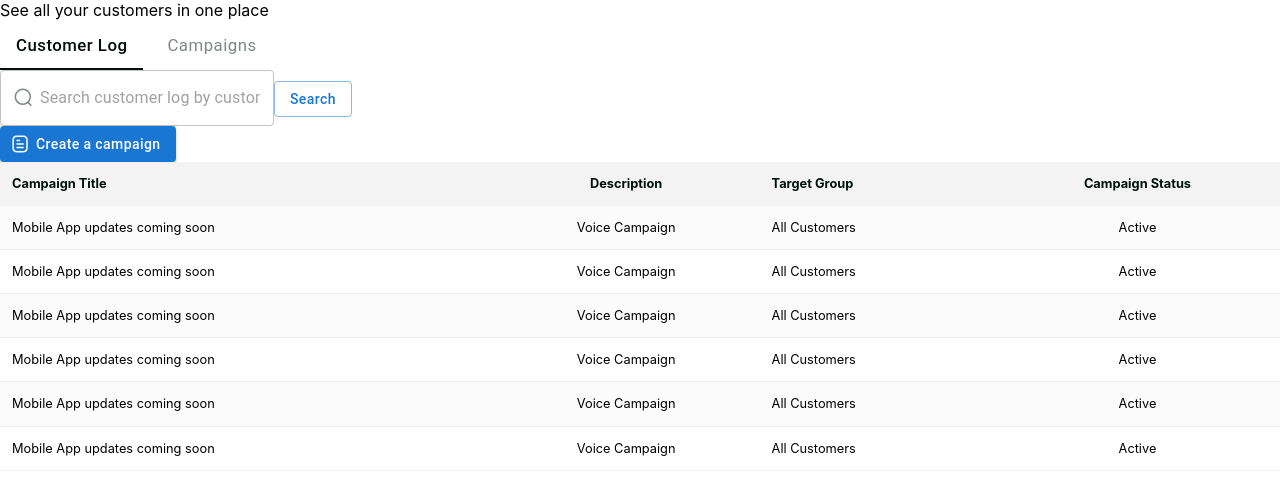
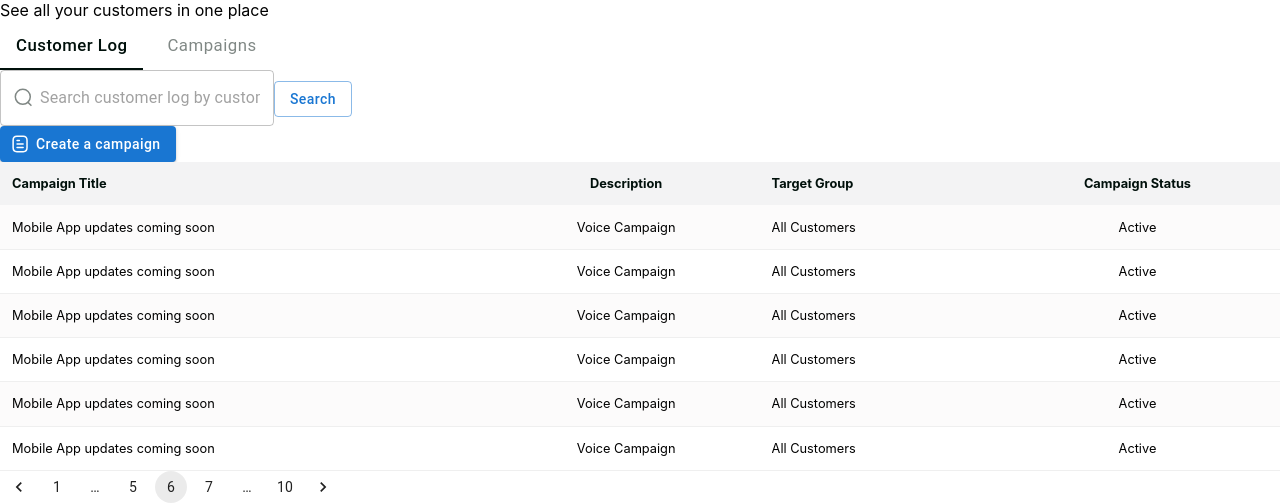
Before and after one commit to tcrz/Vibr-UI-Test, a React (Vite) app: page / in a window 1280 px wide. Shown: the part 310-813 px from the top of the page. Built offline with nearby package versions, Linux system fonts and the light colour scheme.

Commit message:
pagination + layout sizing

```diff
--- a/src/pages/Customers/Customers.tsx
+++ b/src/pages/Customers/Customers.tsx
@@ -3,7 +3,7 @@ import Heading from "../../components/Heading";
 import Tabs from "@mui/material/Tabs";
 import Tab from "@mui/material/Tab";
 import { styled } from '@mui/material';
-import { Button, InputAdornment, OutlinedInput } from '@mui/material';
+import { Button, InputAdornment, OutlinedInput, Pagination } from '@mui/material';
 import { DocumentSVG, SearchSVG } from "../../components/SVGs/CustomSVGs";
 import "../../components/Table/Table.css"
 
@@ -65,6 +65,7 @@ const Customers = () => {
           <AntTab label="Campaigns" />
         </AntTabs>
       </div>
+      <section className="borderr border-red-500 h-[65vh]">
         <div className="my-4 searchbar flex items-center justify-between flex-wrap borrder-2">
           <div className="search flex basis-[50%] gap-2 borderr-2 border-red-700">
             <OutlinedInput className="input-field !rounded-[6px] h-[45px] basis-[80%]" type="text" placeholder="Search customer log by customer name, email address & phone number"
@@ -79,7 +80,8 @@ const Customers = () => {
             </Button>
           </div>
         </div>
-      <div className="h-[50%] overflow-y-scroll">
+        <div className="relative h-[55vh] flex flex-col gap-4">
+          <div className="h-[45vh] overflow-y-scroll">
             <table>
               <thead>
                 <tr>
@@ -105,6 +107,14 @@ const Customers = () => {
               </tbody>
             </table>
           </div>
+          <div className="h-[10vh]">
+            <Pagination className="absolute right-0"
+                count={10}
+                defaultPage={6}
+            />
+          </div>
+        </div>
+      </section>
     </section>
   );
 };
```
Lines whose indentation alone changed are shown as unchanged.
